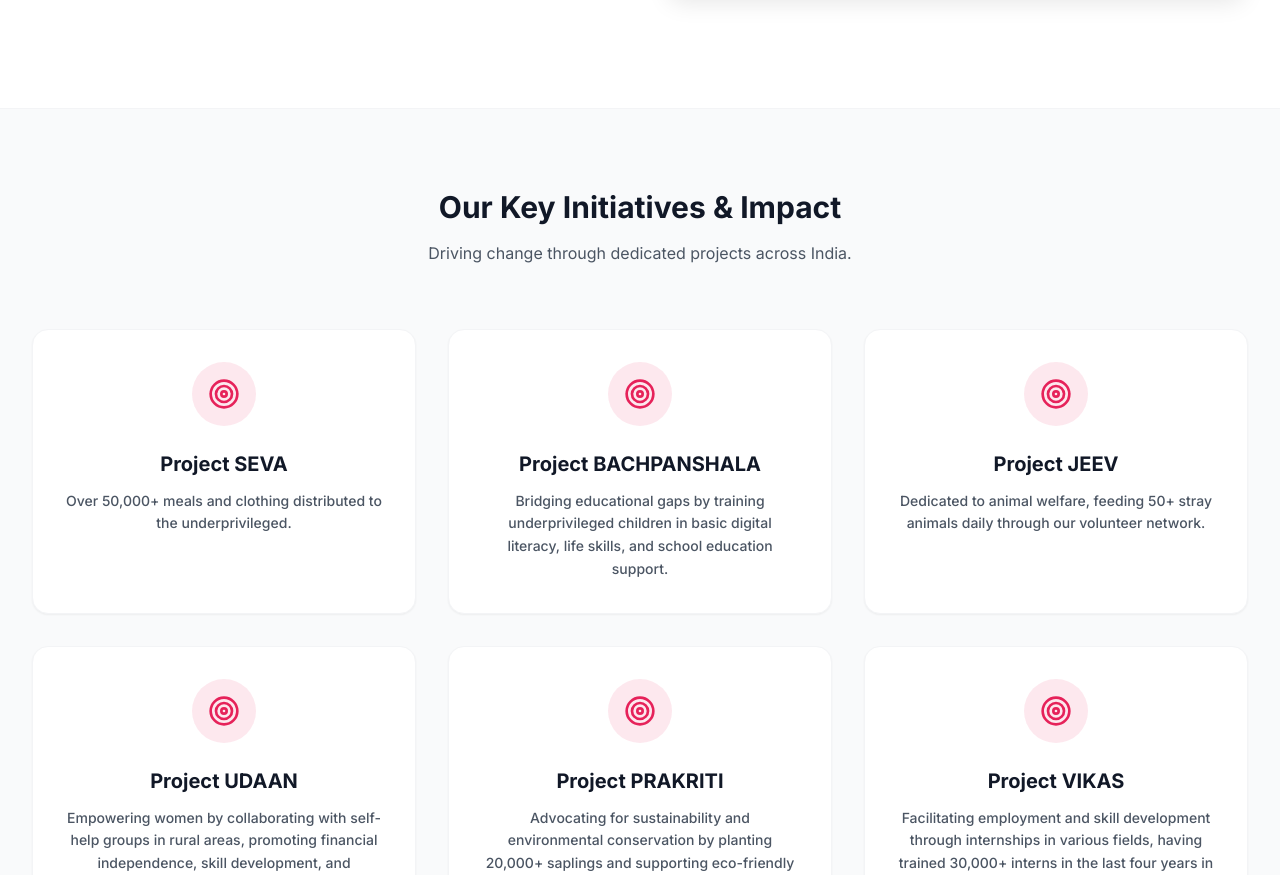
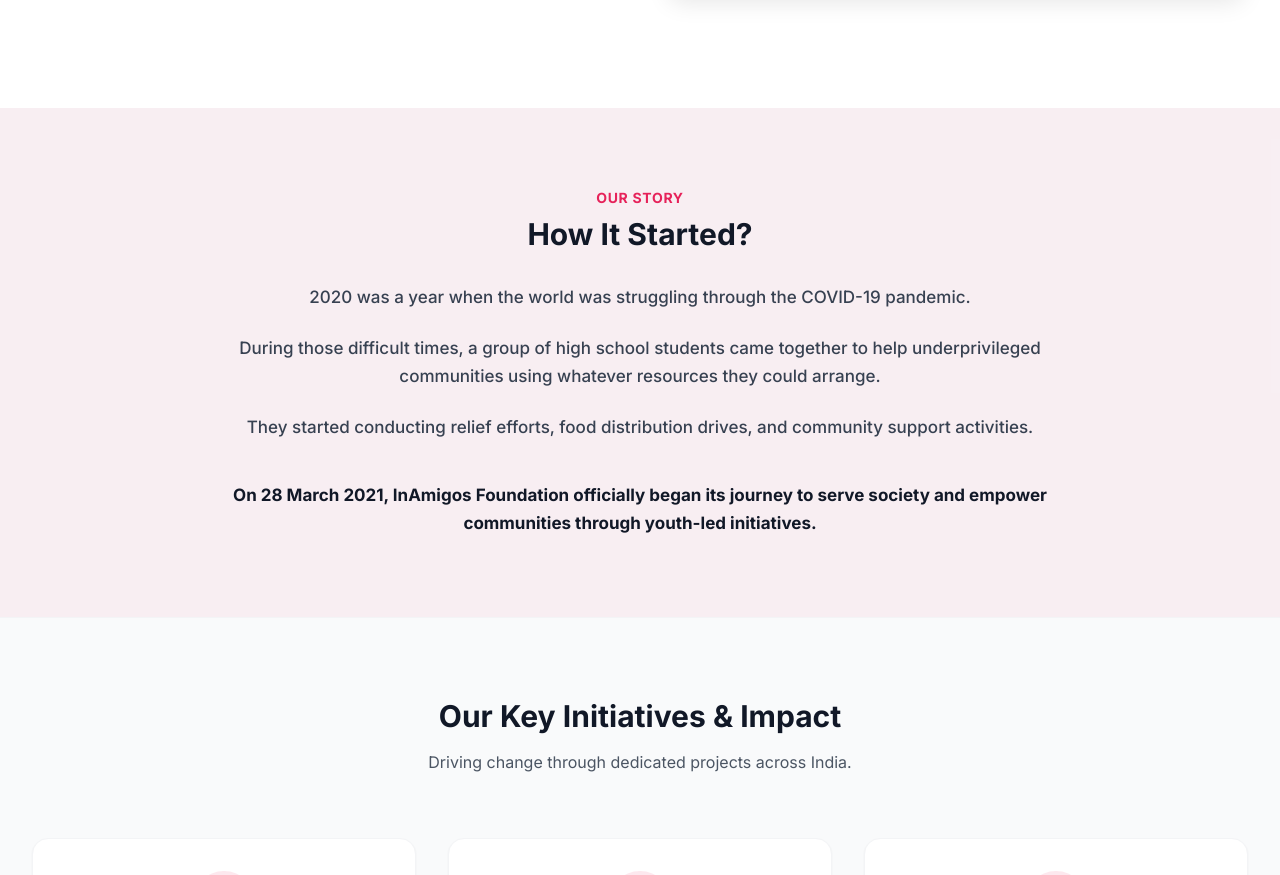
Before and after one commit to BunnyxBytes/InAmigos-Website, a React (Vite) app in the folder frontend/: page /about in a window 1280 px wide. Shown: the part 1132-2007 px from the top of the page. Built offline with nearby package versions, Linux system fonts and the light colour scheme.

Commit message:
Update About.jsx

```diff
--- a/frontend/src/pages/About.jsx
+++ b/frontend/src/pages/About.jsx
@@ -94,6 +94,28 @@
         </div>
       </section>
 
+      {/* Our Story Section */}
+      <section className="py-20 bg-primary/5">
+        <div className="max-w-4xl mx-auto px-4 sm:px-6 lg:px-8 text-center">
+          <motion.div
+            initial={{ opacity: 0, y: 30 }}
+            whileInView={{ opacity: 1, y: 0 }}
+            viewport={{ once: true }}
+            transition={{ duration: 0.6 }}
+          >
+            <h4 className="text-primary font-bold text-sm tracking-wider uppercase mb-2">Our Story</h4>
+            <h2 className="text-3xl font-bold text-gray-900 mb-8">How It Started?</h2>
+
+            <div className="space-y-6 text-gray-700 font-medium text-[17px] leading-relaxed">
+              <p>2020 was a year when the world was struggling through the COVID-19 pandemic.</p>
+              <p>During those difficult times, a group of high school students came together to help underprivileged communities using whatever resources they could arrange.</p>
+              <p>They started conducting relief efforts, food distribution drives, and community support activities.</p>
+              <p className="font-bold text-gray-900 pt-4">On 28 March 2021, InAmigos Foundation officially began its journey to serve society and empower communities through youth-led initiatives.</p>
+            </div>
+          </motion.div>
+        </div>
+      </section>
+
       {/* Key Initiatives */}
       <section className="py-20 bg-gray-50 border-y border-gray-100">
         <div className="max-w-7xl mx-auto px-4 sm:px-6 lg:px-8">
```
